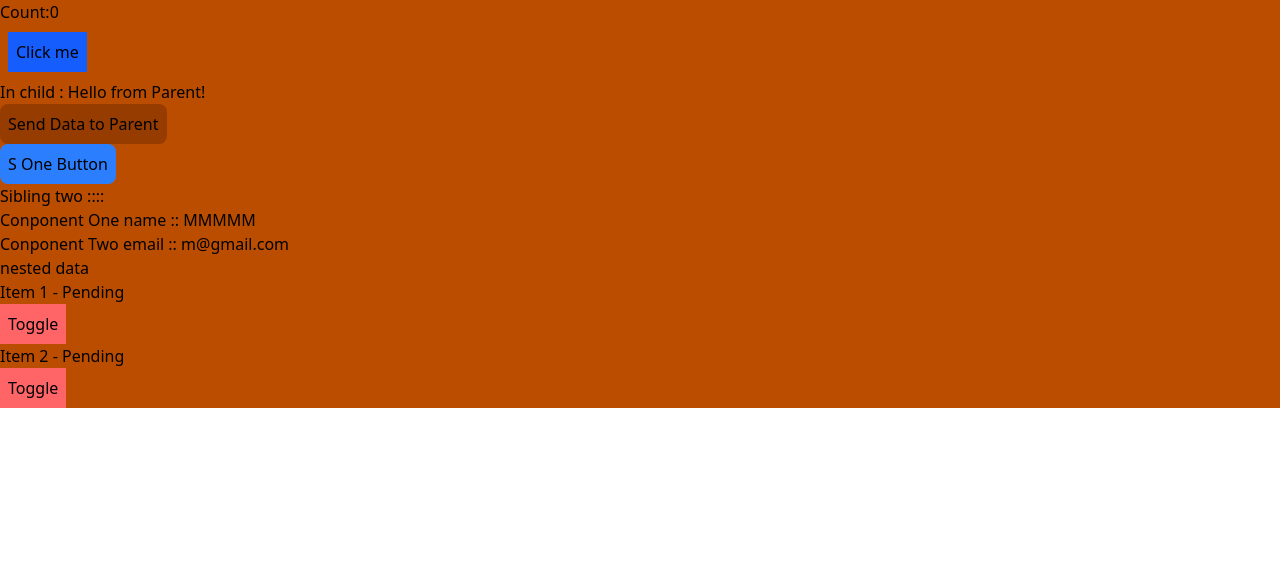
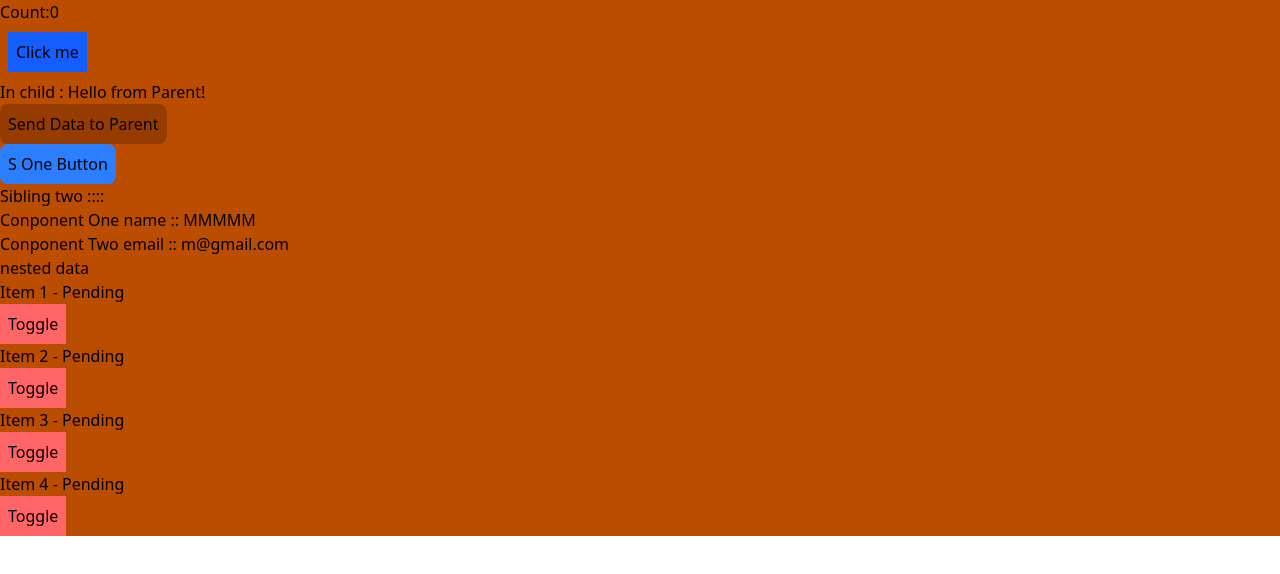
Before and after one commit to mamtapatil44/react-prcatice-app, a React (Vite) app: page / in a window 1280 px wide. Shown: the top 574 px of the page. Built offline with nearby package versions, Linux system fonts and the light colour scheme.

Commit message:
latest changes

```diff
--- a/package.json
+++ b/package.json
@@ -10,9 +10,11 @@
     "preview": "vite preview"
   },
   "dependencies": {
+    "@reduxjs/toolkit": "^2.6.1",
     "@tailwindcss/vite": "^4.0.7",
     "react": "^19.0.0",
     "react-dom": "^19.0.0",
+    "react-redux": "^9.2.0",
     "tailwindcss": "^4.0.7"
   },
   "devDependencies": {
--- a/src/App.jsx
+++ b/src/App.jsx
@@ -9,6 +9,7 @@ import Parent from './components/Parent';
 import SharedProvider, { ComponentOne, ComponentTwo } from './components/SharedConponent';
 import NestProvider, { NextParent } from './components/Netsed';
 import LiftState from './components/LiftState';
+import MultipleProvider, { MultChild } from './components/ContextState';
 
 const App = () => {
   const[count,setCount] = useState(0)
@@ -40,6 +41,10 @@ const App = () => {
 </NestProvider>
 
 <LiftState/>
+
+<MultipleProvider>
+  <MultChild/>
+</MultipleProvider>
   </div>
 
   )
--- a/src/components/ContextState.jsx
+++ b/src/components/ContextState.jsx
@@ -0,0 +1,52 @@
+import { createContext, useContext, useState } from "react";
+
+const MultipleInstContext = createContext();
+
+const MultipleProvider = ({ children }) => {
+  const [items, setItems] = useState([
+    { id: 3, text: "Item 3", completed: false },
+    { id: 4, text: "Item 4", completed: false },
+  ]);
+
+  const handleToggle = (id) => {
+    setItems((prev) =>
+      prev.map((item) =>
+        item.id === id ? { ...item, completed: !item.completed } : item
+      )
+    );
+  };
+
+  return (
+    <MultipleInstContext.Provider value={{ items, handleToggle }}>
+      {children}
+    </MultipleInstContext.Provider>
+  );
+};
+
+export default MultipleProvider;
+
+export const MultChild = () => {
+  const { items } = useContext(MultipleInstContext);
+
+  return (
+    <>
+      {items.map((item) => (
+        <MultChildTwo key={item.id} item={item} />
+      ))}
+    </>
+  );
+};
+
+const MultChildTwo = ({ item }) => {
+  const { handleToggle } = useContext(MultipleInstContext);
+  return (
+    <div>
+      <p>
+        {item.text} - {item.completed ? "Completed" : "Pending"}
+      </p>
+      <button className="bg-red-400 p-2" onClick={() => handleToggle(item.id)}>
+        Toggle
+      </button>
+    </div>
+  );
+};
```
Also changed, not shown: 1 other file (tests, documents, lock files or other folders).
